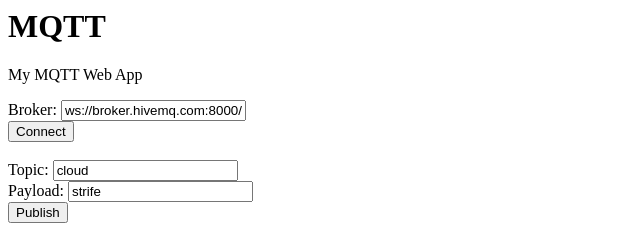
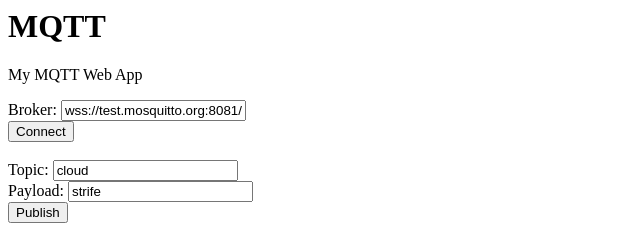
Before and after one commit to junreycloudstrife/mqtt-express-node, a website: page index.html in a window 1280 px wide. Shown: the top 238 px of the page, 0-640 px from the left. Drawn offline with Linux system fonts and the light colour scheme.

Commit message:
Set to the broker with wss

```diff
--- a/index.html
+++ b/index.html
@@ -6,8 +6,8 @@
 <body>
   <h1>MQTT</h1>
   <p>My MQTT Web App</p>
-  <!-- Broker: <input id="broker" value="wss://test.mosquitto.org:8081/mqtt"> -->
-  Broker: <input id="broker" value="ws://broker.hivemq.com:8000/mqtt">
+  Broker: <input id="broker" value="wss://test.mosquitto.org:8081/mqtt">
+  <!-- Broker: <input id="broker" value="ws://broker.hivemq.com:8000/mqtt"> -->
   <br>
   <button id="connect" onclick="connectFunc()">Connect</button>
   <br>
```
